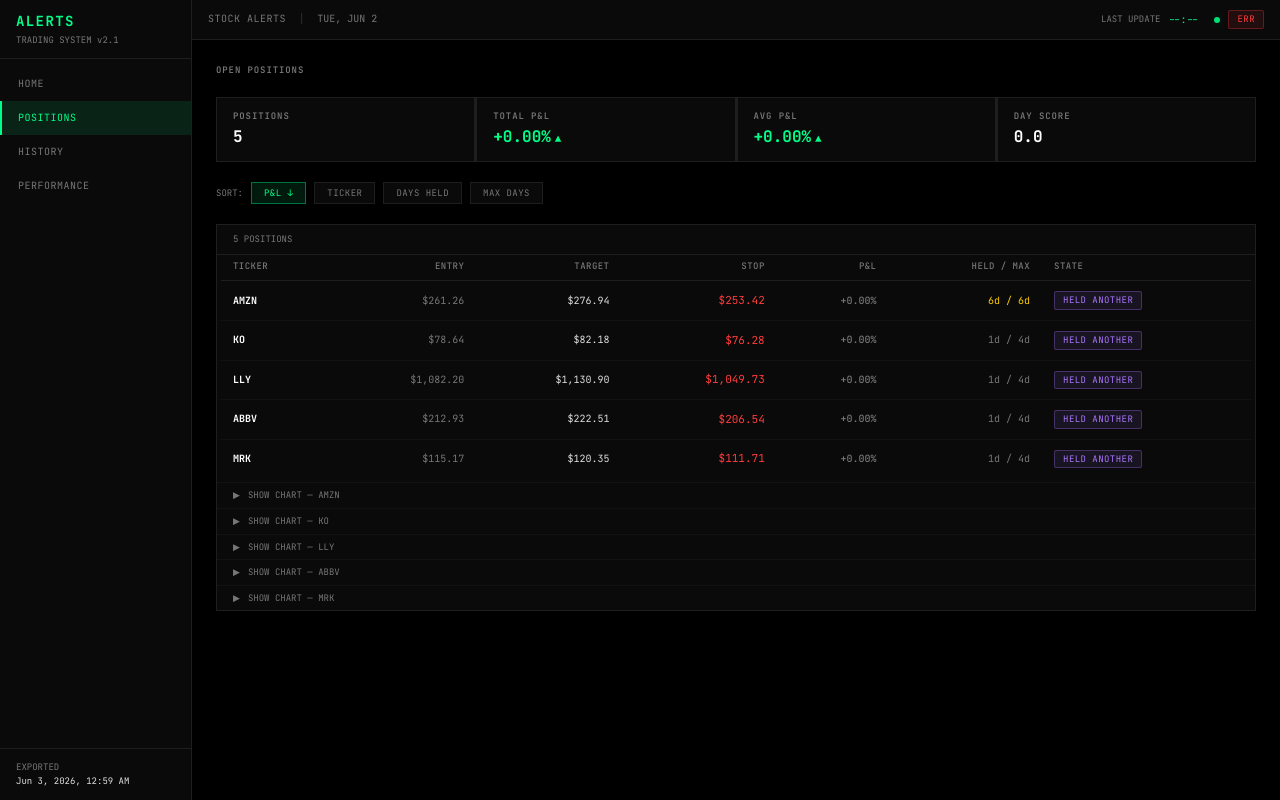
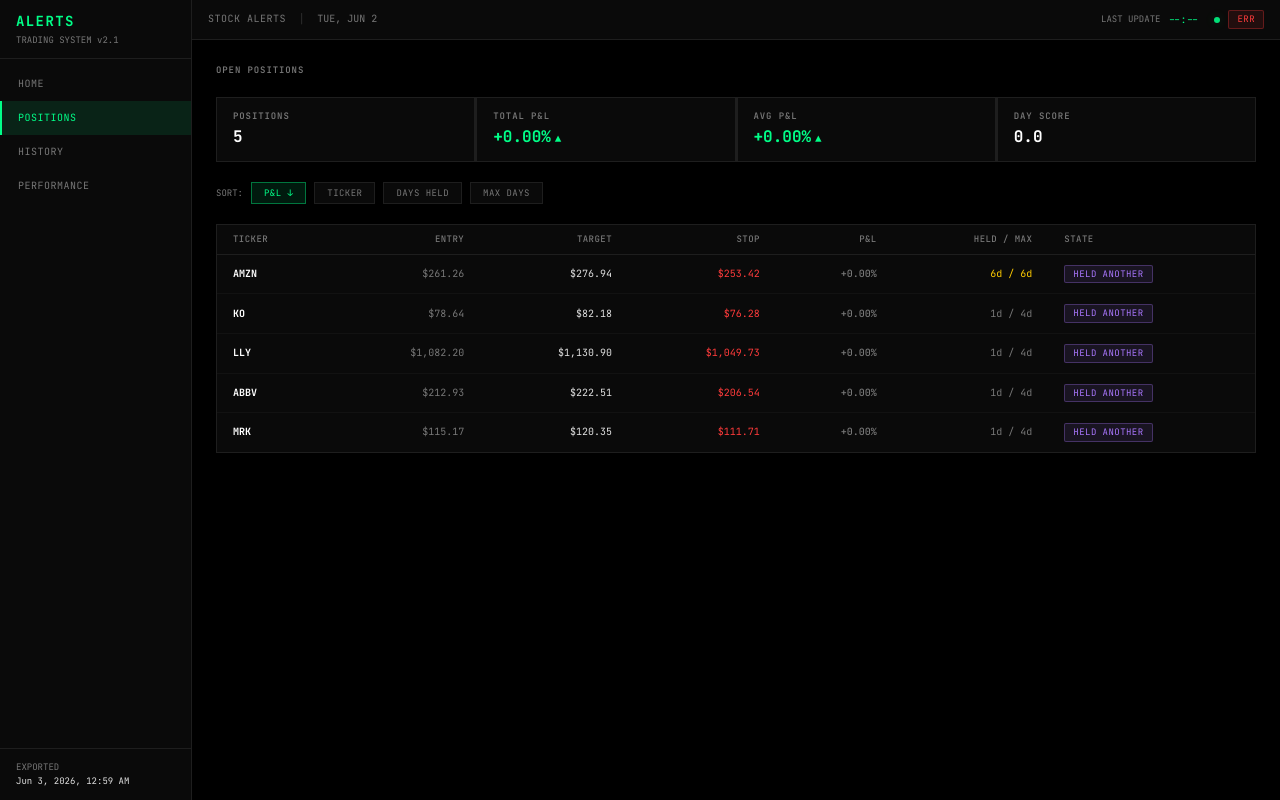
Before and after one commit to npmisantosh/stocks, a React (Vite) app: page /positions in a window 1280 px wide. Built offline with nearby package versions, Linux system fonts and the light colour scheme.

Commit message:
ux: inline expandable chart rows in open positions table, show more bars, taller chart

```diff
--- a/src/components/trade/TradeDetailPanel.tsx
+++ b/src/components/trade/TradeDetailPanel.tsx
@@ -95,7 +95,7 @@
     const pad = (allHigh - allLow) * 0.05
 
     const entryIdx = bars.findIndex(b => new Date(b.d) >= new Date(entryDate))
-    const startIdx = Math.max(0, entryIdx - 5)
+    const startIdx = Math.max(0, entryIdx - 25)
     const subset = bars.slice(startIdx)
 
     return {
@@ -127,7 +127,7 @@
         </div>
       </div>
       <div className="p-3">
-        <ResponsiveContainer width="100%" height={260}>
+        <ResponsiveContainer width="100%" height={350}>
           <ComposedChart data={displayBars} margin={{ top: 8, right: 16, bottom: 8, left: 8 }}>
             <XAxis
               dataKey="d"
--- a/src/pages/OpenPositionsPage.tsx
+++ b/src/pages/OpenPositionsPage.tsx
@@ -1,10 +1,10 @@
 import { useState, useEffect } from 'react'
 import Spinner from '../components/ui/Spinner'
-import PositionsTable from '../components/dashboard/PositionsTable'
 import { useAlertData } from '../hooks/useAlertData'
 import { useAutoRefresh } from '../hooks/useAutoRefresh'
-import { formatPct } from '../lib/formatters'
+import { formatPct, formatCurrency } from '../lib/formatters'
 import MetricCard from '../components/ui/MetricCard'
+import StatusPill from '../components/ui/StatusPill'
 import { fetchOHLCData } from '../lib/api'
 import { OHLCData } from '../types/ohlc'
 import TradeDetailPanel from '../components/trade/TradeDetailPanel'
@@ -109,40 +109,62 @@
       </div>
 
       {/* Table — horizontal scroll on mobile */}
-      <div className="border border-border bg-bg-card">
-        <div className="px-4 py-2 border-b border-border flex items-center justify-between">
-          <span className="text-2xs text-text-dim font-mono">{sorted.length} POSITIONS</span>
-        </div>
-        <div>
-          <div className="p-1 overflow-x-auto">
-            <PositionsTable openPositions={sorted} />
-          </div>
-          {sorted.map((pos) => (
-            <div key={pos.ticker}>
-              <button
+      <div className="border border-border bg-bg-card overflow-x-auto">
+        <table className="w-full text-2xs sm:text-xs font-mono min-w-[600px]">
+          <thead>
+            <tr className="border-b border-border text-text-dim text-2xs uppercase tracking-wider">
+              <th className="text-left py-2 px-3 sm:px-4 font-medium">TICKER</th>
+              <th className="text-right py-2 px-3 sm:px-4 font-medium">ENTRY</th>
+              <th className="text-right py-2 px-3 sm:px-4 font-medium">TARGET</th>
+              <th className="text-right py-2 px-3 sm:px-4 font-medium">STOP</th>
+              <th className="text-right py-2 px-3 sm:px-4 font-medium">P&L</th>
+              <th className="text-right py-2 px-3 sm:px-4 font-medium">HELD / MAX</th>
+              <th className="text-left py-2 px-3 sm:px-4 font-medium">STATE</th>
+            </tr>
+          </thead>
+          <tbody>
+            {sorted.flatMap((p) => [
+              <tr
+                key={p.ticker}
                 onClick={() =>
-                  setSelectedTicker(selectedTicker === pos.ticker ? null : pos.ticker)
+                  setSelectedTicker(selectedTicker === p.ticker ? null : p.ticker)
                 }
-                className="w-full flex items-center gap-2 px-4 py-1.5 text-2xs font-mono text-text-dim hover:bg-bg-hover border-t border-border/40 transition-colors"
+                className="border-t border-border/40 hover:bg-bg-hover trade-row cursor-pointer"
               >
-                <span className={`transition-transform ${selectedTicker === pos.ticker ? 'rotate-90' : ''}`}>
-                  ▶
-                </span>
-                <span>SHOW CHART — {pos.ticker}</span>
-              </button>
-              {selectedTicker === pos.ticker && ohlc?.tickers[pos.ticker] && (
-                <TradeDetailPanel
-                  ticker={pos.ticker}
-                  entryPrice={pos.entry_price}
-                  targetPrice={pos.target_price}
-                  stopPrice={pos.stop_price}
-                  entryDate={pos.entry_date}
-                  bars={ohlc.tickers[pos.ticker]}
-                />
-              )}
-            </div>
-          ))}
-        </div>
+                <td className="py-2.5 px-3 sm:px-4 font-bold text-text-bright">{p.ticker}</td>
+                <td className="py-2.5 px-3 sm:px-4 text-right font-mono text-text-dim">{formatCurrency(p.entry_price)}</td>
+                <td className="py-2.5 px-3 sm:px-4 text-right font-mono text-text">{formatCurrency(p.target_price)}</td>
+                <td className="py-2.5 px-3 sm:px-4 text-right font-mono text-red">{formatCurrency(p.stop_price)}</td>
+                <td className={`py-2.5 px-3 sm:px-4 text-right font-mono font-medium ${(p.unrealized_pct ?? 0) > 0 ? 'text-green' : (p.unrealized_pct ?? 0) < 0 ? 'text-red' : 'text-text-dim'}`}>
+                  {formatPct(p.unrealized_pct ?? 0)}
+                </td>
+                <td className={`py-2.5 px-3 sm:px-4 text-right font-mono ${p.hold_days - p.days_held <= 1 ? 'text-amber' : 'text-text-dim'}`}>
+                  {p.days_held}d / {p.hold_days}d
+                </td>
+                <td className="py-2.5 px-3 sm:px-4"><StatusPill value={p.state} /></td>
+              </tr>,
+              <tr key={`chart-${p.ticker}`}>
+                <td colSpan={7} className="p-0">
+                  {selectedTicker === p.ticker && ohlc?.tickers[p.ticker] && (
+                    <TradeDetailPanel
+                      ticker={p.ticker}
+                      entryPrice={p.entry_price}
+                      targetPrice={p.target_price}
+                      stopPrice={p.stop_price}
+                      entryDate={p.entry_date}
+                      bars={ohlc.tickers[p.ticker]}
+                    />
+                  )}
+                </td>
+              </tr>,
+            ])}
+            {sorted.length === 0 && (
+              <tr>
+                <td colSpan={7} className="py-6 text-center text-xs text-text-dim font-mono">NO OPEN POSITIONS</td>
+              </tr>
+            )}
+          </tbody>
+        </table>
       </div>
     </div>
   )
```
